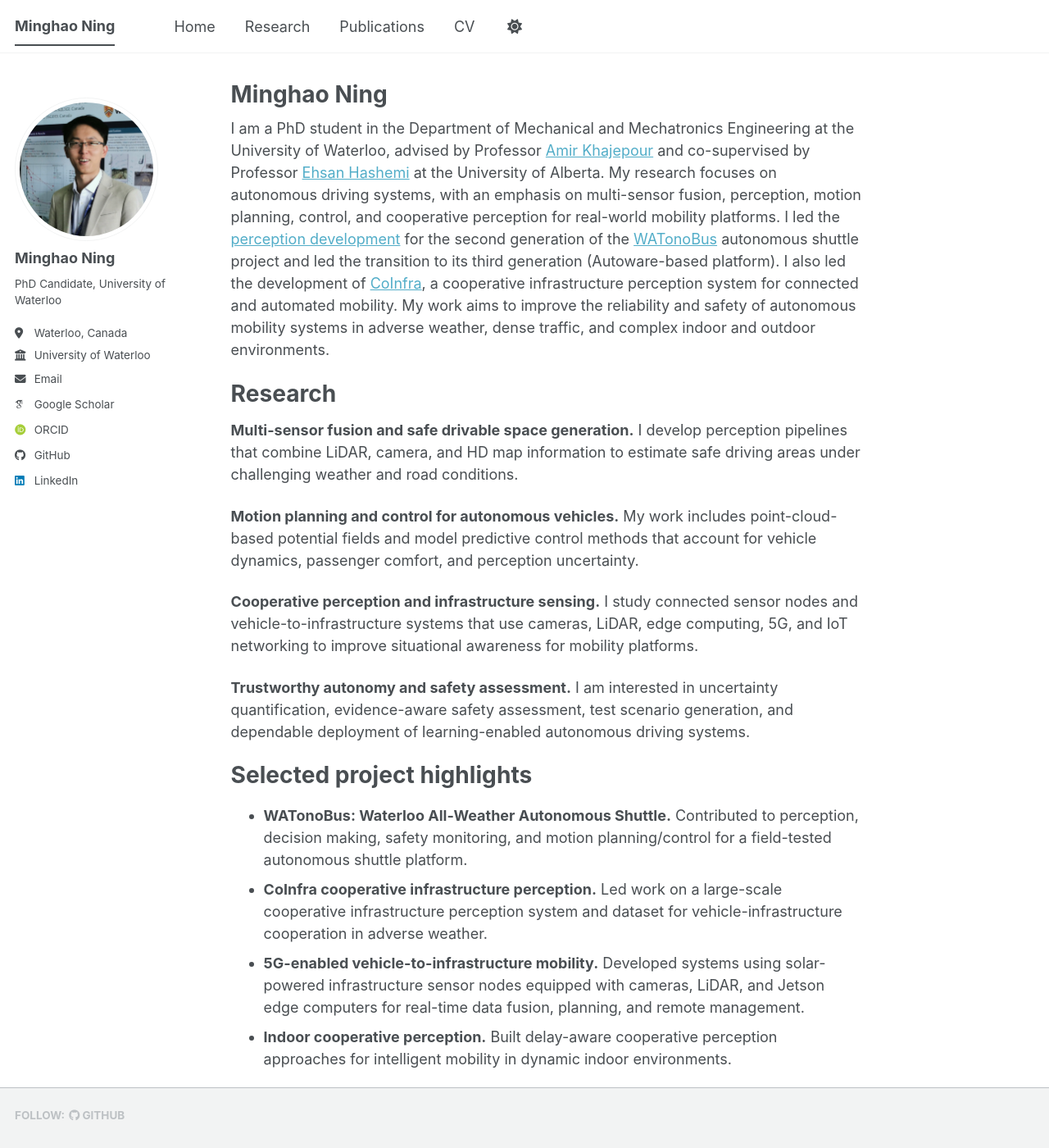
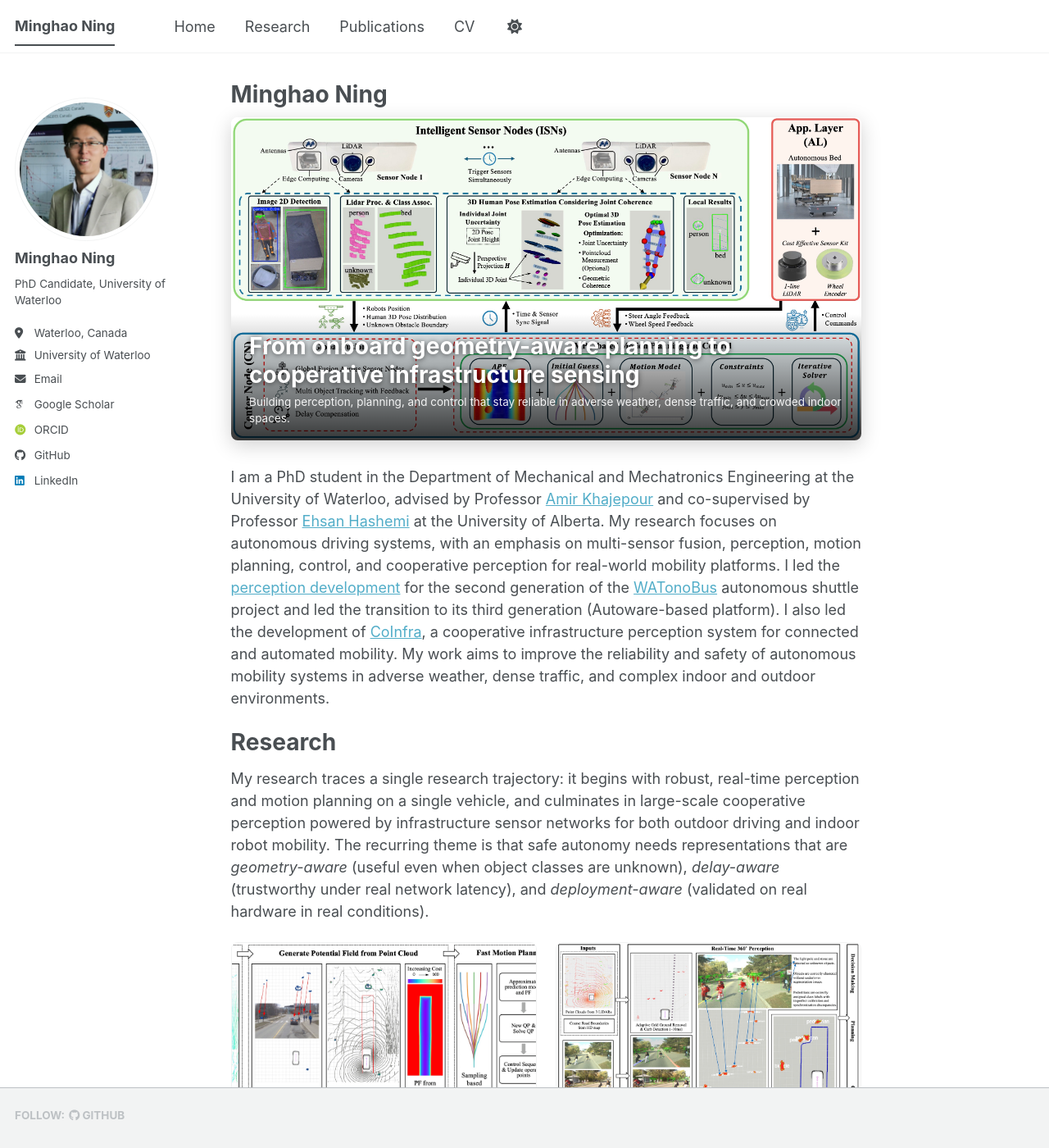
Before and after one commit to NingMingHao/NingMingHao.github.io, a Jekyll site: the page built from _pages/about.md, in a window 1280 px wide and 1400 px high. Shown: the whole window at 82% size. Built offline with Jekyll 4.4.1, drawn with Linux system fonts in a browser that asks for light colours; some web fonts are replaced; a script bundle is joined from its source files by our own code; library files that are not in the unit come from our copies; some of the changed text lies outside the part shown.

Commit message:
update with figures

```diff
--- a/_config.yml
+++ b/_config.yml
@@ -12,7 +12,7 @@ site_theme               : "default" # The available themes options are "default
 title                    : "Minghao Ning"
 title_separator          : "-"
 name                     : &name "Minghao Ning"
-description              : &description "Academic website of Minghao Ning, PhD student in autonomous driving, perception, motion planning, and cooperative mobility systems."   # Update this with a general description of your site, this is the default if not overridden by a page
+description              : &description "Academic website of Minghao Ning, PhD candidate at the University of Waterloo working on robust autonomous mobility: multi-sensor perception, geometry-aware motion planning, and cooperative perception."   # Update this with a general description of your site, this is the default if not overridden by a page
 url                      : https://ningminghao.github.io # The base hostname & protocol for your site e.g. "https://[your GitHub username].github.io",
                                                            # or if you already have some other page hosted on Github then use "https://[your GitHub username].github.io/[Your Repo Name]"
 baseurl                  : "" # the subpath of your site, e.g. "/blog"
--- a/_pages/about.md
+++ b/_pages/about.md
@@ -1,12 +1,20 @@
 ---
 permalink: /
 title: "Minghao Ning"
-excerpt: "PhD student at the University of Waterloo working on autonomous driving, multi-sensor fusion, motion planning, and cooperative perception."
+excerpt: "PhD candidate at the University of Waterloo working on robust autonomous mobility: multi-sensor perception, motion planning, and cooperative perception."
 author_profile: true
 redirect_from:
   - /about/
   - /about.html
 ---
+
+<div class="mn-hero">
+  <img src="/images/research/coinfra-wide.jpg" alt="CoInfra cooperative infrastructure perception: globally fused vehicle and pedestrian tracks across a real traffic site.">
+  <div class="mn-hero__caption">
+    <p class="mn-hero__title">From onboard geometry-aware planning to cooperative infrastructure sensing</p>
+    <p class="mn-hero__sub">Building perception, planning, and control that stay reliable in adverse weather, dense traffic, and crowded indoor spaces.</p>
+  </div>
+</div>
 
 I am a PhD student in the Department of Mechanical and Mechatronics Engineering at the University of Waterloo, advised by Professor [Amir Khajepour](https://uwaterloo.ca/mechanical-mechatronics-engineering/profile/akhajepo) and co-supervised by Professor [Ehsan Hashemi](https://apps.ualberta.ca/directory/person/ehashemi) at the University of Alberta.
 My research focuses on autonomous driving systems, with an emphasis on multi-sensor fusion, perception, motion planning, control, and cooperative perception for real-world mobility platforms.
@@ -19,33 +27,77 @@ My work aims to improve the reliability and safety of autonomous mobility system
 Research
 ======
 
-**Multi-sensor fusion and safe drivable space generation.** I develop perception pipelines that combine LiDAR, camera, and HD map information to estimate safe driving areas under challenging weather and road conditions.
+My research traces a single research trajectory: it begins with robust, real-time perception and motion planning on a single vehicle, and culminates in large-scale cooperative perception powered by infrastructure sensor networks for both outdoor driving and indoor robot mobility. The recurring theme is that safe autonomy needs representations that are *geometry-aware* (useful even when object classes are unknown), *delay-aware* (trustworthy under real network latency), and *deployment-aware* (validated on real hardware in real conditions).
 
-**Motion planning and control for autonomous vehicles.** My work includes point-cloud-based potential fields and model predictive control methods that account for vehicle dynamics, passenger comfort, and perception uncertainty.
+<div class="mn-cards">
 
-**Cooperative perception and infrastructure sensing.** I study connected sensor nodes and vehicle-to-infrastructure systems that use cameras, LiDAR, edge computing, 5G, and IoT networking to improve situational awareness for mobility platforms.
+  <div class="mn-card">
+    <a class="mn-card__media" href="/publication/point-cloud-potential-field">
+      <img src="/images/research/motion-planning.jpg" alt="Potential field generated directly from a LiDAR point cloud and used inside an MPC planner.">
+    </a>
+    <div class="mn-card__body">
+      <h3 class="mn-card__title">Drivable space based motion planning MPC</h3>
+      <p class="mn-card__text">A potential field is built directly from raw LiDAR point clouds and integrated into a model predictive control planner. By reasoning over the drivable corridor rather than object lists, the planner stays robust to irregular and out-of-distribution obstacles while remaining real-time and dynamically feasible.</p>
+      <p class="mn-card__links"><a href="/publication/point-cloud-potential-field">Paper (IEEE&nbsp;TVT)</a></p>
+    </div>
+  </div>
 
-**Trustworthy autonomy and safety assessment.** I am interested in uncertainty quantification, evidence-aware safety assessment, test scenario generation, and dependable deployment of learning-enabled autonomous driving systems.
+  <div class="mn-card">
+    <a class="mn-card__media" href="/publication/safe-drivable-space-fusion">
+      <img src="/images/research/drivable-space.jpg" alt="LiDAR-camera-HD map fusion for safe drivable space under adverse weather.">
+    </a>
+    <div class="mn-card__body">
+      <h3 class="mn-card__title">All-weather drivable-space perception</h3>
+      <p class="mn-card__text">A LiDAR&ndash;camera&ndash;HD&nbsp;map fusion pipeline combines adaptive ground removal, weather-aware clustering, and uncertainty-tolerant association to estimate safe free space. Validated on a full-scale autonomous shuttle during real Canadian winter operation.</p>
+      <p class="mn-card__links"><a href="/publication/safe-drivable-space-fusion">Paper (IEEE&nbsp;ITSC)</a></p>
+    </div>
+  </div>
+
+  <div class="mn-card">
+    <a class="mn-card__media" href="/publication/coinfra">
+      <img src="/images/research/coinfra.jpg" alt="CoInfra outdoor cooperative infrastructure perception with globally fused object tracks.">
+    </a>
+    <div class="mn-card__body">
+      <h3 class="mn-card__title">CoInfra cooperative infrastructure perception</h3>
+      <p class="mn-card__text">A globally synchronized, delay-aware perception platform built from 14 roadside sensor nodes with cameras, LiDAR, edge computing, and 5G. It supports low-latency cloud fusion and 3D tracking, and ships with a public adverse-weather dataset for multi-agent perception research.</p>
+      <p class="mn-card__links"><a href="/publication/coinfra">Paper</a> <a href="https://github.com/NingMingHao/CoInfra">Code &amp; dataset</a></p>
+    </div>
+  </div>
+
+  <div class="mn-card">
+    <a class="mn-card__media" href="/publication/indoor-cooperative-perception">
+      <img src="/images/research/indoor.jpg" alt="Indoor cooperative perception driving an MPC-controlled medical-bed robot among obstacles.">
+    </a>
+    <div class="mn-card__body">
+      <h3 class="mn-card__title">Indoor cooperative perception &amp; closed-loop MPC</h3>
+      <p class="mn-card__text">Ceiling-mounted sensor nodes provide uncertainty-aware 3D human pose estimation and delay-aware tracking, overcoming occlusion in crowded spaces. The perception output closes the loop with the MPC planner on a real medical-bed robot platform.</p>
+      <p class="mn-card__links"><a href="/publication/indoor-cooperative-perception">Paper (IEEE&nbsp;ITSC)</a></p>
+    </div>
+  </div>
+
+</div>
 
 Selected project highlights
 ======
 
-* **WATonoBus: Waterloo All-Weather Autonomous Shuttle.** Contributed to perception, decision making, safety monitoring, and motion planning/control for a field-tested autonomous shuttle platform.
-* **CoInfra cooperative infrastructure perception.** Led work on a large-scale cooperative infrastructure perception system and dataset for vehicle-infrastructure cooperation in adverse weather.
-* **5G-enabled vehicle-to-infrastructure mobility.** Developed systems using solar-powered infrastructure sensor nodes equipped with cameras, LiDAR, and Jetson edge computers for real-time data fusion, planning, and remote management.
-* **Indoor cooperative perception.** Built delay-aware cooperative perception approaches for intelligent mobility in dynamic indoor environments.
+<ul class="mn-projects">
+  <li><span class="mn-projects__name">WATonoBus &mdash; Waterloo all-weather autonomous shuttle.</span> Led second-generation perception development and the transition to a third-generation Autoware-based stack, contributing to decision making, safety monitoring, and motion planning/control on a field-tested platform.</li>
+  <li><span class="mn-projects__name">CoInfra cooperative infrastructure perception.</span> Designed and deployed a 14-node roadside perception network with cloud-side fusion, delay-aware synchronization, and a large-scale public dataset with diverse adverse-weather coverage.</li>
+  <li><span class="mn-projects__name">5G vehicle-to-infrastructure mobility.</span> Built solar-powered infrastructure sensor nodes with cameras, LiDAR, and Jetson edge computers for real-time fusion, global planning, and remote over-the-air management.</li>
+  <li><span class="mn-projects__name">Indoor cooperative perception for robot mobility.</span> Developed delay-aware cooperative perception and 3D human pose estimation for safe robot navigation in dynamic, crowded indoor environments.</li>
+</ul>
 
 Recent publications
 ======
 
-* "CoInfra: A Large-Scale Cooperative Infrastructure Perception System and Dataset in Adverse Weather," arXiv, 2025.
-* "A Novel Motion Planning for Autonomous Vehicles Using Point Cloud Based Potential Field," IEEE Transactions on Vehicular Technology, 2024.
-* "An Efficient Approach to Generate Safe Drivable Space by LiDAR-Camera-HDmap Fusion," IEEE ITSC, 2024.
-* "Enhancing Indoor Mobility with Connected Sensor Nodes: A Real-Time, Delay-Aware Cooperative Perception Approach," IEEE ITSC, 2024.
+* "CoInfra: A Large-Scale Cooperative Infrastructure Perception System and Dataset in Adverse Weather," *arXiv*, 2025. [[paper]](/publication/coinfra)
+* "A Novel Motion Planning for Autonomous Vehicles Using Point Cloud Based Potential Field," *IEEE Transactions on Vehicular Technology*, 2024. [[paper]](/publication/point-cloud-potential-field)
+* "An Efficient Approach to Generate Safe Drivable Space by LiDAR-Camera-HDmap Fusion," *IEEE ITSC*, 2024. [[paper]](/publication/safe-drivable-space-fusion)
+* "Enhancing Indoor Mobility with Connected Sensor Nodes: A Real-Time, Delay-Aware Cooperative Perception Approach," *IEEE ITSC*, 2024. [[paper]](/publication/indoor-cooperative-perception)
 
-See the [Publications](/publications/) page and my [Google Scholar profile](https://scholar.google.com/citations?user=ViXAd2YAAAAJ&hl=en) for a fuller list.
+See the [Publications](/publications/) page and my [Google Scholar profile](https://scholar.google.com/citations?user=ViXAd2YAAAAJ&hl=en) for the full list.
 
 Contact
 ======
 
-Email: [minghao.ning@uwaterloo.ca](mailto:minghao.ning@uwaterloo.ca)
+Email: [minghao.ning@uwaterloo.ca](mailto:minghao.ning@uwaterloo.ca) &middot; [GitHub](https://github.com/NingMingHao) &middot; [Google Scholar](https://scholar.google.com/citations?user=ViXAd2YAAAAJ&hl=en)
--- a/_pages/cv.md
+++ b/_pages/cv.md
@@ -12,10 +12,11 @@ redirect_from:
 Education
 ======
 * **PhD / MASc, Mechanical and Mechatronics Engineering**, University of Waterloo, 2020-present
+  * Advisor: Prof. Amir Khajepour; co-supervisor: Prof. Ehsan Hashemi (University of Alberta)
   * Research areas: autonomous driving, perception, motion planning, control, cooperative perception, and trustworthy mobility systems
   * Selected coursework: Adaptive Control, Introduction to Machine Learning, Optimal Control, Computer Vision, Autonomous Mobile Robotics
 * **Bachelor of Engineering, Vehicle Engineering**, Beijing Institute of Technology, 2016-2020
-  * Ranked 1st in class according to the CV record
+  * Ranked 1st in class
 
 Research experience
 ======
@@ -37,9 +38,17 @@ Project experience
   * Contributed to perception, decision making, safety monitoring, motion planning, and control for a field-tested autonomous shuttle platform.
   * Supported autonomous shuttle demonstrations for industry and public-sector partners.
 
+* **CoInfra: cooperative infrastructure perception system and dataset**, 2023-present
+  * Led the design and deployment of a 14-node roadside perception network with cameras, LiDAR, edge computing, and 5G communication.
+  * Built delay-aware synchronization, cloud-side fusion, and globally consistent 3D tracking, and released a large-scale public adverse-weather dataset.
+
 * **5G-Based Vehicle-to-Infrastructure (V2I) mobility system**, 2023-present
   * Developed a 5G-enabled vehicle-to-cloud system with solar-powered infrastructure sensor nodes.
-  * Supported real-time sensor fusion, global planning, and remote management using edge computing and IoT capabilities.
+  * Supported real-time sensor fusion, global planning, and remote over-the-air management using edge computing and IoT capabilities.
+
+* **Indoor cooperative perception for robot mobility**, 2023-present
+  * Developed uncertainty-aware 3D human pose estimation and delay-aware tracking from ceiling-mounted sensor nodes.
+  * Closed the loop with MPC-based motion planning on a medical-bed robot platform in real-world experiments.
 
 Awards
 ======
--- /dev/null
+++ b/_sass/_custom.scss
@@ -0,0 +1,221 @@
+/* ==========================================================================
+   Custom homepage components (Minghao Ning)
+   ========================================================================== */
+
+/* Hero banner */
+.mn-hero {
+  position: relative;
+  margin: 0 0 1.75em;
+  border-radius: 8px;
+  overflow: hidden;
+  box-shadow: 0 6px 24px rgba(#000, 0.18);
+
+  img {
+    display: block;
+    width: 100%;
+    height: auto;
+  }
+
+  &__caption {
+    position: absolute;
+    left: 0;
+    right: 0;
+    bottom: 0;
+    padding: 1.2em 1.25em 0.9em;
+    color: #fff;
+    background: linear-gradient(to top, rgba(#000, 0.78), rgba(#000, 0));
+
+    .mn-hero__title {
+      margin: 0;
+      font-family: $sans-serif;
+      font-weight: 700;
+      font-size: $type-size-4;
+      line-height: 1.25;
+      text-shadow: 0 1px 6px rgba(#000, 0.6);
+
+      @include breakpoint($medium) {
+        font-size: $type-size-3;
+      }
+    }
+
+    .mn-hero__sub {
+      margin: 0.35em 0 0;
+      font-family: $sans-serif;
+      font-size: $type-size-6;
+      opacity: 0.92;
+    }
+  }
+}
+
+/* Thesis callout card */
+.mn-callout {
+  display: flex;
+  flex-wrap: wrap;
+  align-items: center;
+  gap: 0.5em 1.5em;
+  margin: 1.5em 0;
+  padding: 1.1em 1.3em;
+  border: 1px solid var(--global-border-color);
+  border-left: 5px solid var(--global-link-color);
+  border-radius: 6px;
+  background: var(--global-code-background-color);
+
+  &__body {
+    flex: 1 1 320px;
+
+    .mn-callout__label {
+      display: block;
+      margin-bottom: 0.15em;
+      font-family: $sans-serif;
+      font-size: $type-size-7;
+      letter-spacing: 0.08em;
+      text-transform: uppercase;
+      color: var(--global-text-color-light);
+    }
+
+    .mn-callout__title {
+      font-family: $sans-serif;
+      font-weight: 700;
+      font-size: $type-size-5;
+      line-height: 1.3;
+      color: var(--global-text-color);
+    }
+
+    .mn-callout__meta {
+      margin-top: 0.2em;
+      font-size: $type-size-6;
+      color: var(--global-text-color-light);
+    }
+  }
+}
+
+/* Stats / highlights band */
+.mn-stats {
+  display: grid;
+  grid-template-columns: repeat(2, 1fr);
+  gap: 0.75em;
+  margin: 1.5em 0 2em;
+
+  @include breakpoint($medium) {
+    grid-template-columns: repeat(4, 1fr);
+  }
+
+  &__item {
+    padding: 1em 0.75em;
+    text-align: center;
+    border: 1px solid var(--global-border-color);
+    border-radius: 6px;
+    background: var(--global-bg-color);
+  }
+
+  &__num {
+    display: block;
+    font-family: $sans-serif;
+    font-weight: 700;
+    font-size: $type-size-2;
+    line-height: 1;
+    color: var(--global-link-color);
+  }
+
+  &__label {
+    display: block;
+    margin-top: 0.4em;
+    font-family: $sans-serif;
+    font-size: $type-size-7;
+    line-height: 1.3;
+    color: var(--global-text-color-light);
+  }
+}
+
+/* Research theme cards */
+.mn-cards {
+  display: grid;
+  grid-template-columns: 1fr;
+  gap: 1.25em;
+  margin: 1.25em 0 2em;
+
+  @include breakpoint($medium) {
+    grid-template-columns: repeat(2, 1fr);
+  }
+}
+
+.mn-card {
+  display: flex;
+  flex-direction: column;
+  overflow: hidden;
+  border: 1px solid var(--global-border-color);
+  border-radius: 8px;
+  background: var(--global-bg-color);
+  transition: box-shadow 0.2s ease, transform 0.2s ease;
+
+  &:hover {
+    box-shadow: 0 8px 24px rgba(#000, 0.16);
+    transform: translateY(-2px);
+  }
+
+  &__media {
+    aspect-ratio: 16 / 9;
+    overflow: hidden;
+    background: var(--global-code-background-color);
+
+    img {
+      width: 100%;
+      height: 100%;
+      object-fit: cover;
+    }
+  }
+
+  &__body {
+    padding: 1em 1.1em 1.2em;
+  }
+
+  &__title {
+    margin: 0 0 0.4em;
+    font-family: $sans-serif;
+    font-weight: 700;
+    font-size: $type-size-5;
+    line-height: 1.3;
+    color: var(--global-text-color);
+  }
+
+  &__text {
+    margin: 0;
+    font-size: $type-size-6;
+    line-height: 1.5;
+    color: var(--global-text-color-light);
+  }
+
+  &__links {
+    margin-top: 0.7em;
+    font-size: $type-size-6;
+
+    a {
+      margin-right: 0.9em;
+      white-space: nowrap;
+    }
+  }
+}
+
+/* Compact project list */
+.mn-projects {
+  margin: 1em 0 1.5em;
+  padding: 0;
+  list-style: none;
+
+  li {
+    padding: 0.7em 0;
+    border-bottom: 1px solid var(--global-border-color);
+    font-size: $type-size-6;
+    line-height: 1.5;
+
+    &:last-child {
+      border-bottom: 0;
+    }
+  }
+
+  .mn-projects__name {
+    font-family: $sans-serif;
+    font-weight: 700;
+    color: var(--global-text-color);
+  }
+}
--- a/assets/css/main.scss
+++ b/assets/css/main.scss
@@ -39,5 +39,7 @@
 
     "vendor/font-awesome/fontawesome",
     "vendor/font-awesome/solid",
-    "vendor/font-awesome/brands"
+    "vendor/font-awesome/brands",
+
+    "custom"
 ;
```
Also changed, not shown: images/research/coinfra-wide.jpg (added), images/research/coinfra.jpg (added), images/research/drivable-space.jpg (added), images/research/indoor.jpg (added), images/research/motion-planning.jpg (added).
